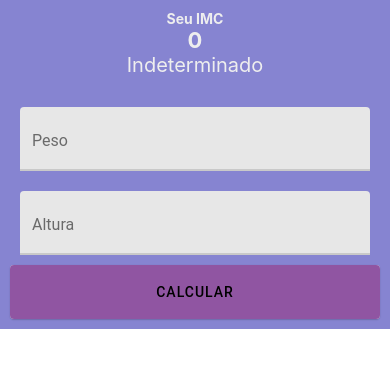
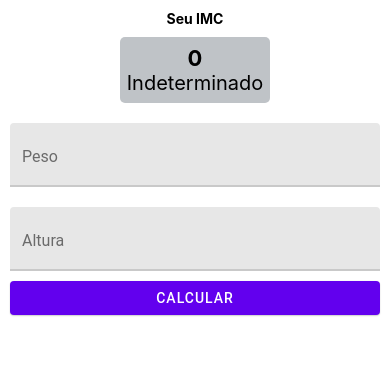
Before and after one commit to TakayukiKomatsu/IMC, a React Native app: screen / in a window 390 px wide. Shown: the top 368 px of the page. Built offline with nearby package versions, Linux system fonts and the light colour scheme.

Commit message:
App finalizado

```diff
--- a/App.js
+++ b/App.js
@@ -8,6 +8,7 @@ export default class App extends Component {
     altura: 0,
     imc: 0,
     legenda: "Indeterminado",
+    cor: "#bfc3c7",
   };
 
   calcularIMC = () => {
@@ -18,15 +19,15 @@ export default class App extends Component {
     });
 
     if (resultado < 18.5) {
-      this.setState({ legenda: "Magreza" });
+      this.setState({ legenda: "Magreza", cor: "#e74c3c" });
     } else if (resultado >= 18.5 && resultado < 25) {
-      this.setState({ legenda: "Normal" });
+      this.setState({ legenda: "Normal", cor: "##2ecc71" });
     } else if (resultado >= 25 && resultado < 30) {
-      this.setState({ legenda: "Sobrepeso" });
+      this.setState({ legenda: "Sobrepeso", cor: "#f1c40f" });
     } else if (resultado >= 30 && resultado < 40) {
-      this.setState({ legenda: "Obesidade" });
+      this.setState({ legenda: "Obesidade", cor: "#e67e22" });
     } else if (resultado >= 40) {
-      this.setState({ legenda: "Obesidade grave" });
+      this.setState({ legenda: "Obesidade grave", cor: "#e74c3c" });
     }
   };
 
@@ -34,14 +35,15 @@ export default class App extends Component {
     return (
       <View style={styles.app}>
         <Text style={styles.legenda}>Seu IMC</Text>
-        <View>
+
+        <View style={[{ backgroundColor: this.state.cor }, styles.painel]}>
           <Text style={styles.resultado}>{this.state.imc}</Text>
           <Text style={styles.diagnostico}>{this.state.legenda}</Text>
         </View>
 
         <View>
           <TextInput
-            style={styles.input}
+            style={styles.peso}
             label="Peso"
             keyboardType="number-pad"
             onChangeText={(value) => {
@@ -52,7 +54,7 @@ export default class App extends Component {
           />
 
           <TextInput
-            style={styles.input}
+            style={styles.altura}
             label="Altura"
             keyboardType="number-pad"
             onChangeText={(value) => {
@@ -62,12 +64,7 @@ export default class App extends Component {
             }}
           />
 
-          <Button
-            contentStyle={styles.button}
-            color="#eee"
-            mode="contained"
-            onPress={this.calcularIMC}
-          >
+          <Button mode="contained" onPress={this.calcularIMC}>
             Calcular
           </Button>
         </View>
@@ -79,30 +76,37 @@ export default class App extends Component {
 const styles = StyleSheet.create({
   app: {
     padding: 10,
-    backgroundColor: "#8684d1",
   },
+
+  painel: {
+    borderRadius: 5,
+    marginVertical: 10,
+    paddingVertical: 8,
+    width: 150,
+    alignSelf: "center",
+  },
+
   legenda: {
     textAlign: "center",
     fontWeight: "bold",
-    color: "#eee",
   },
+
   resultado: {
     textAlign: "center",
     fontWeight: "bold",
     fontSize: 22,
-    color: "#eee",
   },
   diagnostico: {
     textAlign: "center",
     fontSize: 20,
-    color: "#eee",
-    paddingBottom: 20,
   },
-  input: {
-    margin: 10,
+  peso: {
+    marginVertical: 10,
+  },
+  altura: {
+    marginVertical: 10,
   },
   button: {
-    backgroundColor: "#9055A2",
     padding: 10,
   },
 });
```
